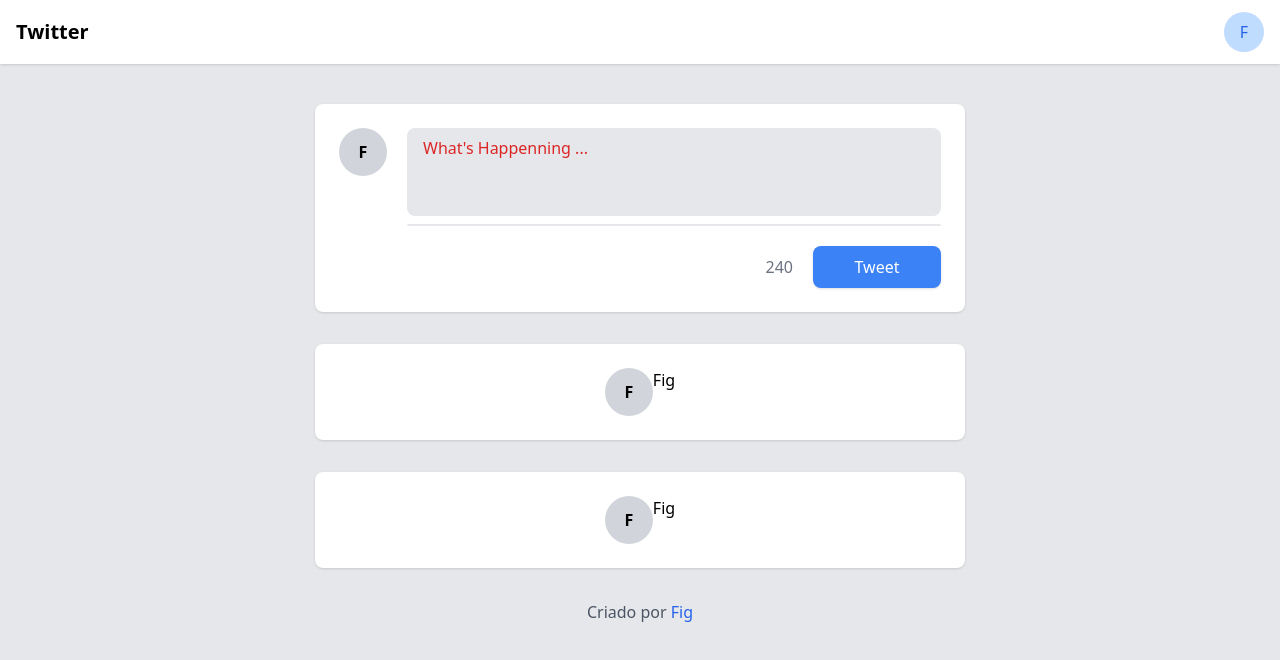
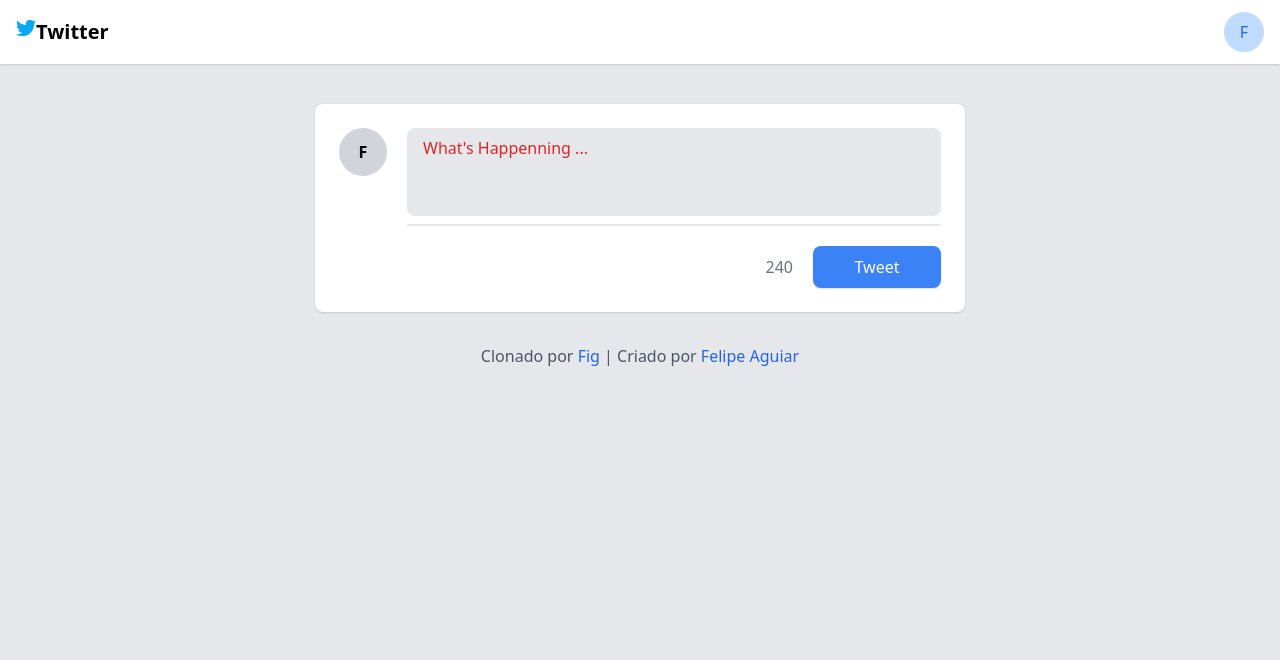
Before and after one commit to rafaeldfigueiredo/training-repo, an Angular app in the folder ngapp/: page / in a window 1280 px wide. Shown: the top 660 px of the page. Built offline with nearby package versions, Linux system fonts and the light colour scheme.

Commit message:
finish clone base

```diff
--- a/ngapp/src/app/components/footer/footer.component.html
+++ b/ngapp/src/app/components/footer/footer.component.html
@@ -1,13 +1,15 @@
 <div class="container mx-auto">
   <div class="pb-10 text-center">
     <p class="text-gray-600">
-      Criado por
+      Clonado por
       <a
         class="text-blue-600 border-b-2 hover:text-blue-500"
         href="https://github.com/rafaeldfigueiredo"
       >
-        Fig
-      </a>
+      Fig</a> | Criado por
+        <a class="text-blue-600 border-b-2 hover:text-blue-500"
+        href="https://github.com/felipeAguiarCode"
+        >Felipe Aguiar</a>
     </p>
   </div>
 </div>
--- a/ngapp/src/app/components/header/header.component.html
+++ b/ngapp/src/app/components/header/header.component.html
@@ -3,7 +3,7 @@
     <div class="flex justify-between items-center">
       <!--Twitter Title -->
       <div class="flex justify-between text-lg md:text-xl font-bold">
-        <h1>Twitter</h1>
+        <img class=" flex items-start justify-center h-5 w-5" src="../../../assets/twitter.png" alt=""><h1>Twitter</h1>
       </div>
       <div class="relative">
         <div
--- a/ngapp/src/app/components/new-post/new-post.component.html
+++ b/ngapp/src/app/components/new-post/new-post.component.html
@@ -12,6 +12,7 @@
     <div class="flex-1">
       <!-- TextArea -->
       <textarea
+      (keyup.enter)="sendTweet()"
       [(ngModel)]="tweetMessage"
         [maxlength]="tweetMaxLength"
         (input)="changeTweet()"
--- a/ngapp/src/app/components/new-post/new-post.component.ts
+++ b/ngapp/src/app/components/new-post/new-post.component.ts
@@ -23,7 +23,7 @@ export class NewPostComponent {
       this.service.addMessage(this.tweetMessage);
       this.tweetMessage = '';
       this.tweetRemain = this.tweetMaxLength;
-      alert(this.tweetMessage);
+      alert('Tweet Created!')
     }
   }
   changeTweet() {
--- a/ngapp/src/app/pages/home/home.component.html
+++ b/ngapp/src/app/pages/home/home.component.html
@@ -7,8 +7,9 @@
 </div>
 
 <div class="flex flex-col items-center justify-center container mx-auto">
-	<app-tweet TweetMessage="Fig"/>
-	<app-tweet TweetMessage="Fig"/>
+	@for (tw of tweets; track $index) {
+		<app-tweet [TweetMessage]=tw/>
+	}
 </div>
 
 <div class="bottom-0 m-auto w-full">
--- a/ngapp/src/app/pages/home/home.component.ts
+++ b/ngapp/src/app/pages/home/home.component.ts
@@ -1,8 +1,10 @@
-import { Component } from '@angular/core';
+import { Component, OnInit } from '@angular/core';
 import { TweetComponent } from "../../components/tweet/tweet.component";
 import { NewPostComponent } from "../../components/new-post/new-post.component";
 import { HeaderComponent } from "../../components/header/header.component";
 import { FooterComponent } from "../../components/footer/footer.component";
+import { MessagesService } from '../../services/messages.service';
+import { log } from 'console';
 
 @Component({
     selector: 'app-home',
@@ -11,6 +13,10 @@ import { FooterComponent } from "../../components/footer/footer.component";
     styleUrl: './home.component.css',
     imports: [TweetComponent, NewPostComponent, HeaderComponent, FooterComponent]
 })
-export class HomeComponent {
-
+export class HomeComponent implements OnInit{
+    tweets: string[] = ['ola neymar','ola Dr Fran']
+    constructor(private service:MessagesService) {}
+    ngOnInit(): void {
+        this.tweets = this.service.getMessages()
+    }
 }
--- a/ngapp/src/app/services/messages.service.ts
+++ b/ngapp/src/app/services/messages.service.ts
@@ -11,6 +11,8 @@ export class MessagesService {
     this.messages.push(message);
   }
   getMessages() {
+    //Get Messages
+
     return this.messages;
   }
   clearMessages() {
--- a/ngapp/src/index.html
+++ b/ngapp/src/index.html
@@ -2,10 +2,10 @@
 <html lang="en">
 <head>
   <meta charset="utf-8">
-  <title>Ngapp</title>
+  <title>Twitter Clone</title>
   <base href="/">
   <meta name="viewport" content="width=device-width, initial-scale=1">
-  <link rel="icon" type="image/x-icon" href="favicon.ico">
+  <link rel="icon" type="image/x-icon" href="C:\Users\Fabio\Documents\training-repo\ngapp\src\assets\twitter.png">
 </head>
 <body class="antialiased bg-gray-200 sans-serif">
   <app-root></app-root>
```
Also changed, not shown: ngapp/src/assets/twitter.png (added).
